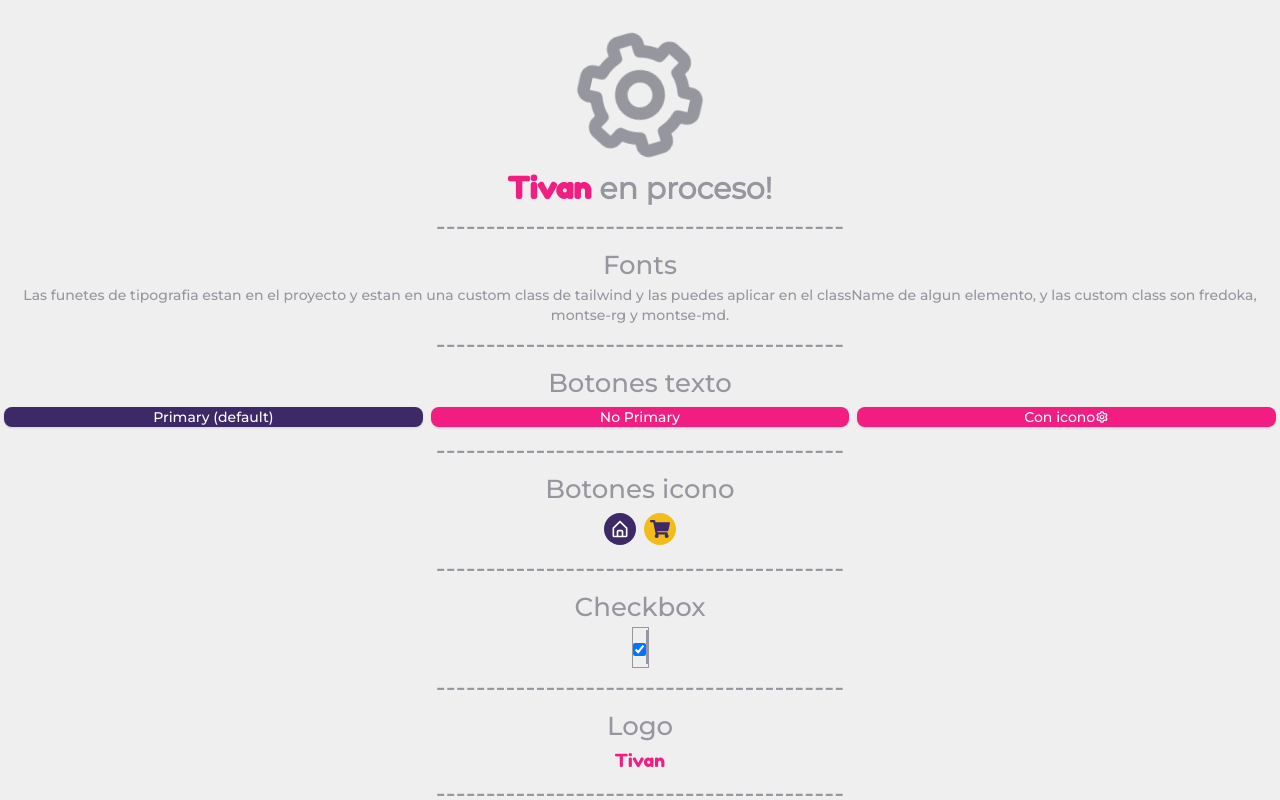
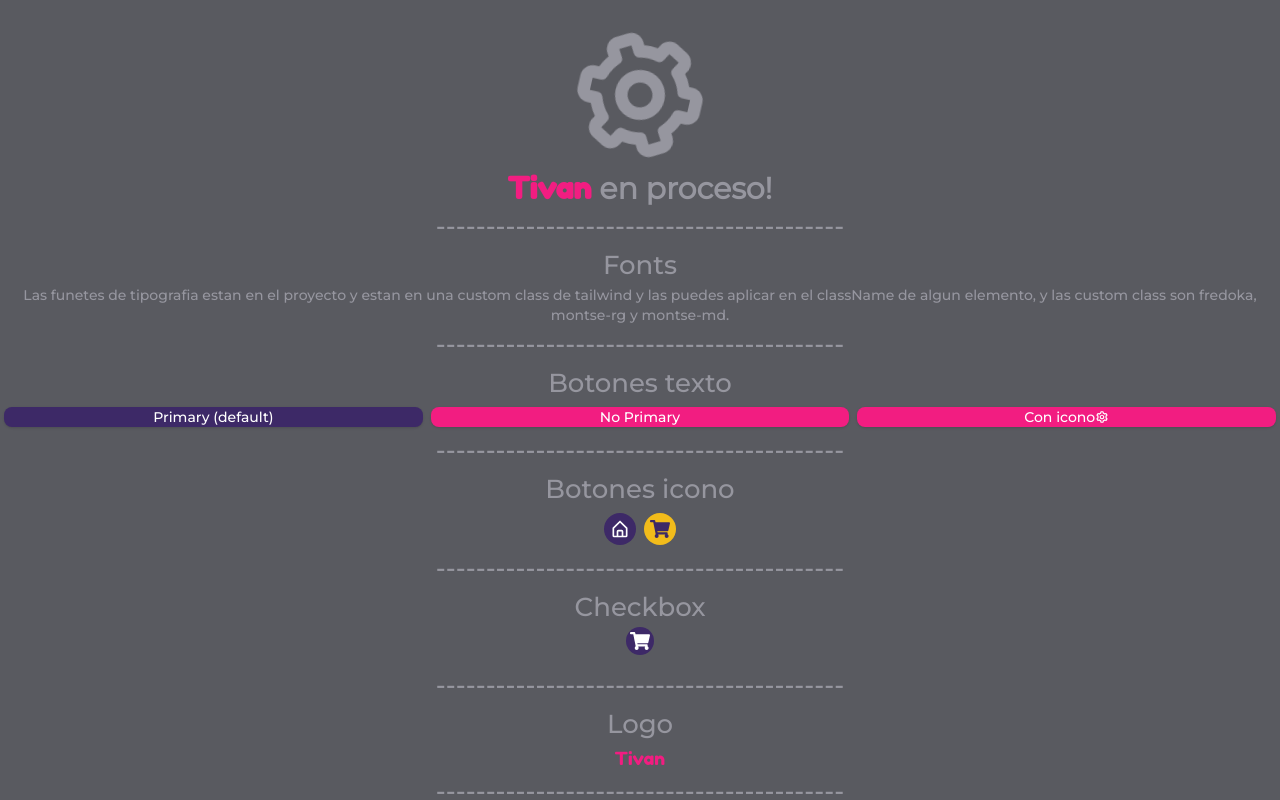
Before and after one commit to odonML/tivan-frontend, a React (Create React App) app: page / in a window 1280 px wide. Shown: the top 800 px of the page. Built offline with nearby package versions, Linux system fonts and the light colour scheme.

Commit message:
checkbox and colors variables

```diff
--- a/src/App.js
+++ b/src/App.js
@@ -85,7 +85,7 @@ function App() {
         </div>
         -----------------------------------------
         <p>Checkbox</p>
-        <ButtonCheckbox />
+        <ButtonCheckbox icon={<FaShoppingCart size={20} />} />
         -----------------------------------------
         <p>Logo</p>
         <div>
--- a/src/components/shared/ButtonCheckbox.js
+++ b/src/components/shared/ButtonCheckbox.js
@@ -1,11 +1,27 @@
 import React from "react";
 
-function ButtonCheckbox() {
+function ButtonCheckbox({
+  bgColor = "bg-purple-0",
+  txColor = "text-white",
+  icon,
+}) {
+  const handleChecked = (e) => {
+    // Checked value
+    const value = e.target.checked;
+    console.log(value);
+  };
+
   return (
-    <label className="border">
-      <input type="checkbox" checked="checked" />
-      <span className="border"></span>
-    </label>
+    <div className="custom-checkbox">
+      <label className={` cursor-pointer`}>
+        <input type="checkbox" onChange={(e) => handleChecked(e)} />
+        <span
+          className={`relative inline-block p-1 ${bgColor} ${txColor} rounded-full checked:bg-purple-200`}
+        >
+          {icon}
+        </span>
+      </label>
+    </div>
   );
 }
 
--- a/src/components/shared/Image.js
+++ b/src/components/shared/Image.js
@@ -1,6 +1,6 @@
 import React from "react";
 
-function Image({img, text}) {
+function Image({ img, text }) {
   return <img className="w-full" src={img} alt={text} />;
 }
 
--- a/src/index.css
+++ b/src/index.css
@@ -16,6 +16,42 @@
   font-family: "montserrat-medium";
   src: url("./assets/fonts/Montserrat/Montserrat-Medium.ttf") format("truetype");
 }
+.root,
+#root,
+#docs-root {
+  --white: #FFFFFF;
+  --black: #000000;
+  /* pink */
+  --pink-0: #f21d81;
+  --pink-1: #f161a5;
+  --pink-2: #ffc6e1;
+  --pink-3: #ffe7f2;
+  /* aqua */
+  --aqua-0: #16f2b4;
+  --aqua-1: #5ffcd0;
+  --aqua-2: #a6ffe6;
+  --aqua-3: #e4fff8;
+  /* purple */
+  --purple-0: #3d2967;
+  --purple-1: #675294;
+  --purple-2: #a38fce;
+  --purple-3: #e0d5f9;
+  /* gray */
+  --gray-0: #595a60;
+  --gray-1: #96969f;
+  --gray-2: #d3d3d3;
+  --gray-3: #efefef;
+  /* yellow */
+  --yellow-0: #f2bc1b;
+  --yellow-1: #efcb5e;
+  --yellow-2: #ffeebb;
+  --yellow-3: #fff8e4;
+  /* purpleDark */
+  --purpleDark-0: #322255;
+  --purpleDark-1: #53476c;
+  --purpleDark-2: #807793;
+  --purpleDark-3: #c3bcd2;
+}
 
 @layer base {
   .fredoka {
@@ -31,6 +67,13 @@
 .custom-select {
   position: relative;
 }
+/* Custom checkbox */
+.custom-checkbox label input[type="checkbox"] {
+  display: none;
+}
+.custom-checkbox label input[type="checkbox"]:checked ~ span {
+  border: solid 1px var(--pink-0);
+}
 
 body {
   font-family: "montserrat-medium";
--- a/tailwind.config.js
+++ b/tailwind.config.js
@@ -5,43 +5,43 @@ module.exports = {
     colors: {
       transparent: "transparent",
       current: "currentColor",
-      white: "#FFFFFF",
-      black: "#000000",
+      white: "var(--white)",
+      black: "var(--black)",
       pink: {
-        0: "#F21D81",
-        100: "#F161A5",
-        200: "#FFC6E1",
-        300: "#FFE7F2",
+        0: "var(--pink-0)",
+        1: "var(--pink-1)",
+        2: "var(--pink-2)",
+        3: "var(--pink-3)",
       },
       aqua: {
-        0: "#16F2B4",
-        100: "#5FFCD0",
-        200: "#A6FFE6",
-        300: "#E4FFF8",
+        0: "var(--aqua-0)",
+        1: "var(--aqua-1)",
+        2: "var(--aqua-2)",
+        3: "var(--aqua-3)",
       },
       purple: {
-        0: "#3D2967",
-        100: "#675294",
-        200: "#A38FCE",
-        300: "#E0D5F9",
+        0: "var(--purple-0)",
+        1: "var(--purple-1)",
+        2: "var(--purple-2)",
+        3: "var(--purple-3)",
       },
       gray: {
-        0: "#EFEFEF",
-        100: "#D3D3D3",
-        200: "#96969F",
-        300: "#595A60",
+        0: "var(--gray-0)",
+        1: "var(--gray-1)",
+        2: "var(--gray-2)",
+        3: "var(--gray-3)",
       },
       yellow: {
-        0: "#F2BC1B",
-        100: "#EFCB5E",
-        200: "#FFEEBB",
-        300: "#A5A5A5",
+        0: "var(--yellow-0)",
+        1: "var(--yellow-0)",
+        2: "var(--yellow-0)",
+        3: "var(--yellow-0)",
       },
       purpleDark: {
-        0: "#322255",
-        100: "#53476C",
-        200: "#807793",
-        300: "#C3BCD2",
+        0: "var(--purpleDark-0)",
+        1: "var(--purpleDark-1)",
+        2: "var(--purpleDark-2)",
+        3: "var(--purpleDark-3)",
       },
     },
   },
```
